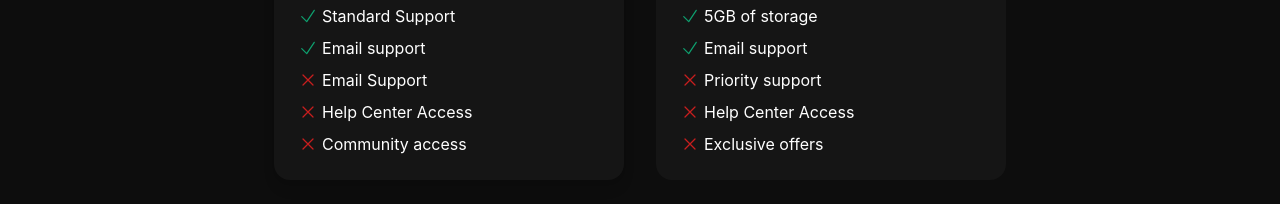
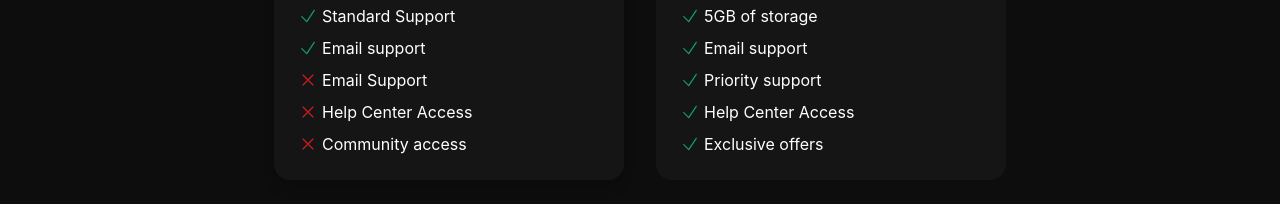
Before and after one commit to yashmandi/boilerstack, a React (Vite) app: page /pricing in a window 1280 px wide. Shown: the part 439-643 px from the top of the page. Built offline with nearby package versions, Linux system fonts and the light colour scheme; a web font is replaced by a local one.

Commit message:
pricing page

```diff
--- a/src/pages/Pricing.jsx
+++ b/src/pages/Pricing.jsx
@@ -236,12 +236,12 @@ const Pricing = () => {
                       viewBox="0 0 24 24"
                       strokeWidth="1.5"
                       stroke="currentColor"
-                      className="size-5 text-red-700"
+                      className="size-5 text-green-500"
                     >
                       <path
                         strokeLinecap="round"
                         strokeLinejoin="round"
-                        d="M6 18L18 6M6 6l12 12"
+                        d="M4.5 12.75l6 6 9-13.5"
                       />
                     </svg>
                     <span className="text-white">Priority support</span>
@@ -253,12 +253,12 @@ const Pricing = () => {
                       viewBox="0 0 24 24"
                       strokeWidth="1.5"
                       stroke="currentColor"
-                      className="size-5 text-red-700"
+                      className="size-5 text-green-500"
                     >
                       <path
                         strokeLinecap="round"
                         strokeLinejoin="round"
-                        d="M6 18L18 6M6 6l12 12"
+                        d="M4.5 12.75l6 6 9-13.5"
                       />
                     </svg>
                     <span className="text-white">Help Center Access</span>
@@ -270,12 +270,12 @@ const Pricing = () => {
                       viewBox="0 0 24 24"
                       strokeWidth="1.5"
                       stroke="currentColor"
-                      className="size-5 text-red-700"
+                      className="size-5 text-green-500"
                     >
                       <path
                         strokeLinecap="round"
                         strokeLinejoin="round"
-                        d="M6 18L18 6M6 6l12 12"
+                        d="M4.5 12.75l6 6 9-13.5"
                       />
                     </svg>
                     <span className="text-white">Exclusive offers</span>
```
